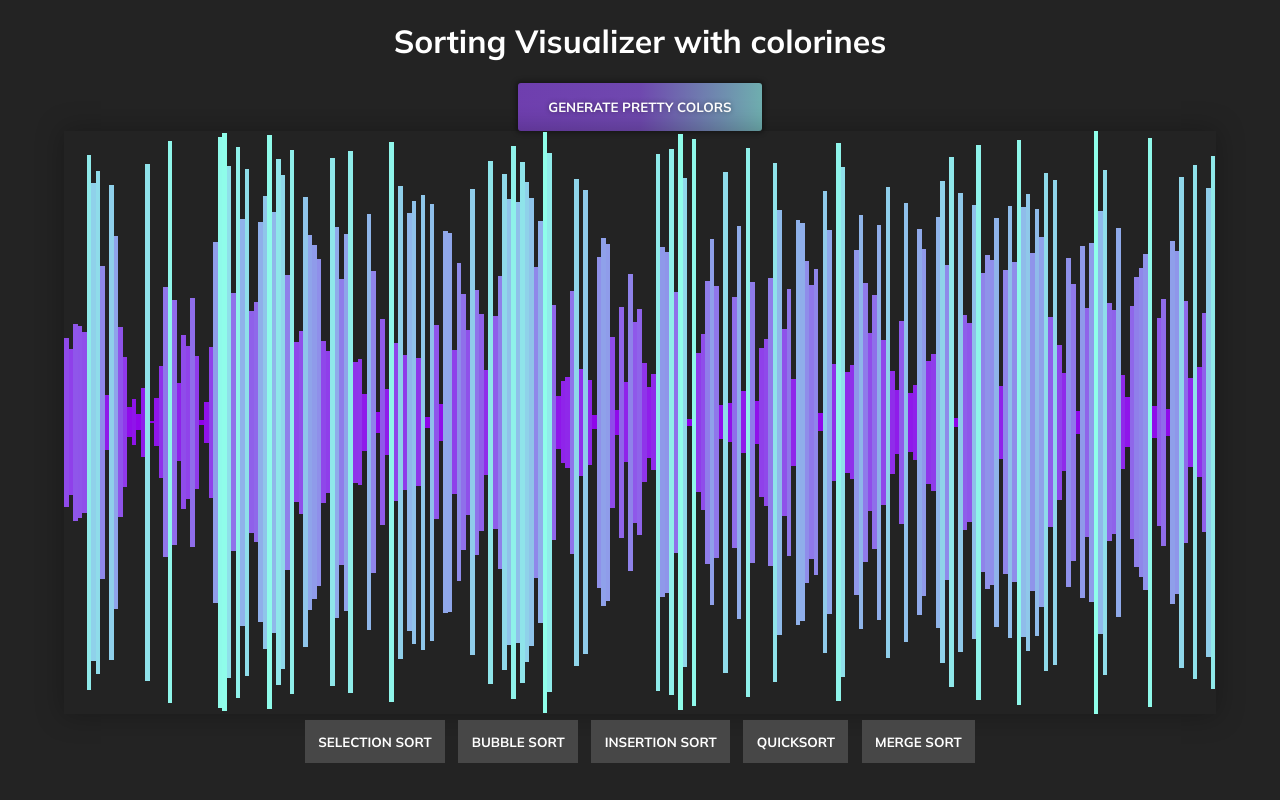
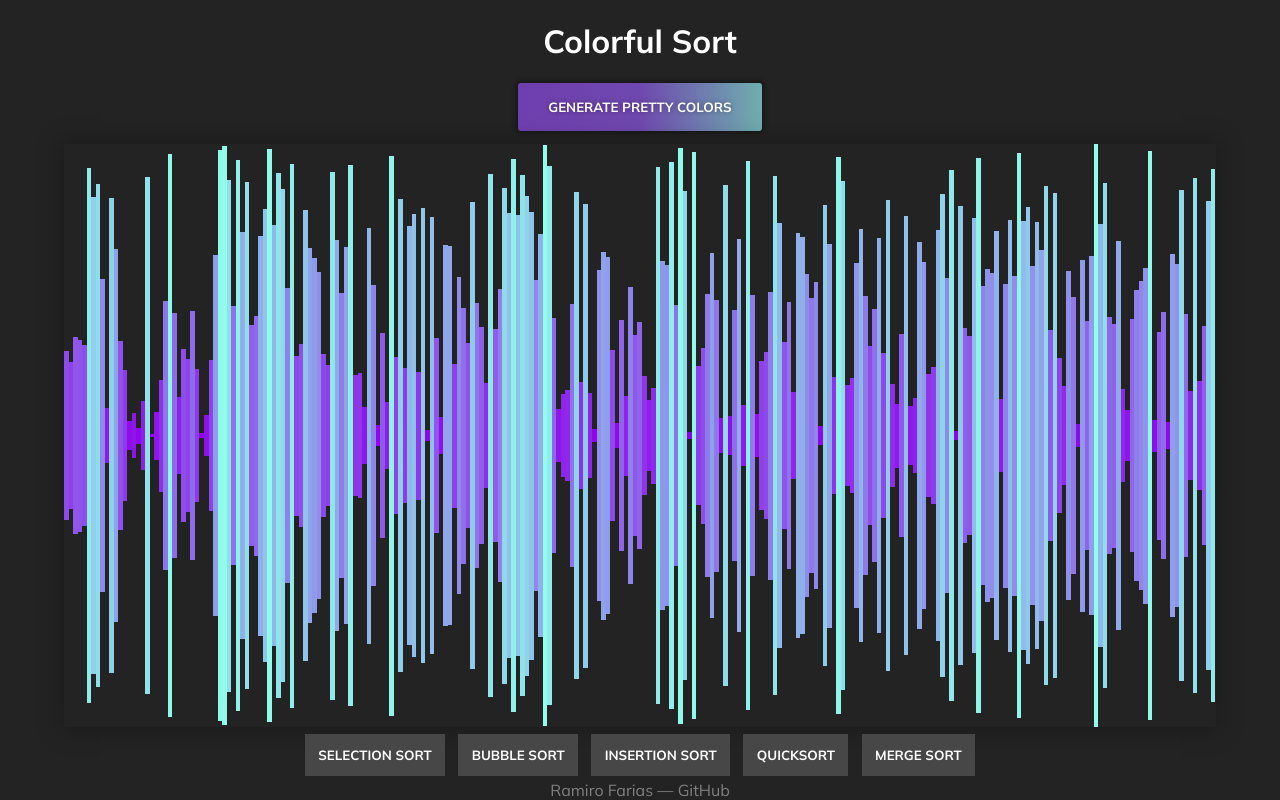
Before and after one commit to ramirofarias/colorfulSort, a React (Create React App) app: page / in a window 1280 px wide. Built offline with nearby package versions, Linux system fonts and the light colour scheme.

Commit message:
Changed title, added link to GH

```diff
--- a/src/SortingVisualizer/SortingVisualizer.tsx
+++ b/src/SortingVisualizer/SortingVisualizer.tsx
@@ -12,7 +12,7 @@ export const SortingVisualizer: React.FC = () => {
   const [bars, setBars] = useState([0]);
   const [colorin, setColorin] = useState(0);
   const [anotherColorin, setAnotherColorin] = useState(0);
-  const [disabledButton, setDisabledButton] = useState(false);
+  const [isDisabled, setDisabledButton] = useState(false);
 
   const generateBars = () => {
     const arr = [];
@@ -99,11 +99,11 @@ export const SortingVisualizer: React.FC = () => {
         alignItems: "center",
       }}
     >
-      <h1 id="titulo">Sorting Visualizer with colorines</h1>
+      <h1 id="titulo">Colorful Sort</h1>
 
       <ResetArray
         data-testid="resetArray"
-        disabledButton={disabledButton}
+        disabledButton={isDisabled}
         generateBars={generateBars}
         color1={colorin}
         color2={bars}
@@ -112,7 +112,7 @@ export const SortingVisualizer: React.FC = () => {
       <Visualizer bars={bars} color1={colorin} color3={anotherColorin} />
       <div className="button--wrapper">
         <button
-          disabled={disabledButton}
+          disabled={isDisabled}
           onClick={() => {
             handleClickSelectionSort();
           }}
@@ -120,7 +120,7 @@ export const SortingVisualizer: React.FC = () => {
           Selection Sort
         </button>
         <button
-          disabled={disabledButton}
+          disabled={isDisabled}
           onClick={() => {
             handleClickBubbleSort();
           }}
@@ -128,7 +128,7 @@ export const SortingVisualizer: React.FC = () => {
           Bubble Sort
         </button>
         <button
-          disabled={disabledButton}
+          disabled={isDisabled}
           onClick={() => {
             handleClickInsertionSort();
           }}
@@ -136,7 +136,7 @@ export const SortingVisualizer: React.FC = () => {
           Insertion Sort
         </button>
         <button
-          disabled={disabledButton}
+          disabled={isDisabled}
           onClick={() => {
             handleClickQuickSort();
           }}
@@ -144,7 +144,7 @@ export const SortingVisualizer: React.FC = () => {
           QuickSort
         </button>
         <button
-          disabled={disabledButton}
+          disabled={isDisabled}
           onClick={() => {
             handleClickMergeSort();
           }}
@@ -152,6 +152,11 @@ export const SortingVisualizer: React.FC = () => {
           Merge Sort
         </button>
       </div>
+      <div className="about">
+        <a href="https://www.github.com/ramirofarias" target="_blank">
+          <span>Ramiro Farias — GitHub</span>
+        </a>
+      </div>
     </div>
   );
 };
--- a/src/SortingVisualizer/algorithms/BubbleSort.ts
+++ b/src/SortingVisualizer/algorithms/BubbleSort.ts
@@ -2,15 +2,15 @@ import swapBars from "../HelperFunctions";
 
 export async function* BubbleSort(arr: number[]) {
   const len = arr.length;
-
+  const copy = [...arr];
   for (let i = 0; i < len; i++) {
     for (let j = 0; j < len - i - 1; j++) {
-      if (arr[j] > arr[j + 1]) {
-        yield arr;
-        await swapBars(arr, j, j + 1);
+      if (copy[j] > copy[j + 1]) {
+        yield copy;
+        await swapBars(copy, j, j + 1);
       }
     }
   }
 
-  return arr;
+  return copy;
 }
--- a/src/SortingVisualizer/algorithms/InsertionSort.ts
+++ b/src/SortingVisualizer/algorithms/InsertionSort.ts
@@ -1,13 +1,14 @@
 import swapBars from "../HelperFunctions";
 
 export async function* InsertionSort(array: number[]) {
-  for (let i = 1; i < array.length; i++) {
+  let copy = [...array];
+  for (let i = 1; i < copy.length; i++) {
     for (let j = i; j > 0; j--) {
-      if (array[j] < array[j - 1]) {
-        await swapBars(array, j, j - 1);
-        yield array;
+      if (copy[j] < copy[j - 1]) {
+        await swapBars(copy, j, j - 1);
+        yield copy;
       }
     }
   }
-  return array;
+  return copy;
 }
--- a/src/SortingVisualizer/algorithms/SelectionSort.ts
+++ b/src/SortingVisualizer/algorithms/SelectionSort.ts
@@ -1,13 +1,14 @@
 import swapBars from "../HelperFunctions";
 
 export async function* SelectionSort(array: number[]) {
-  for (let i = 0; i < array.length; i++) {
-    for (let j = i + 1; j < array.length; j++) {
-      if (array[i] > array[j]) {
-        await swapBars(array, i, j);
-        yield array;
+  let copy = [...array];
+  for (let i = 0; i < copy.length; i++) {
+    for (let j = i + 1; j < copy.length; j++) {
+      if (copy[i] > copy[j]) {
+        await swapBars(copy, i, j);
+        yield copy;
       }
     }
   }
-  return array;
+  return copy;
 }
--- a/src/SortingVisualizer/components/ResetArray.tsx
+++ b/src/SortingVisualizer/components/ResetArray.tsx
@@ -25,6 +25,7 @@ const ResetArray = (props: {
         textTransform: "uppercase",
         height: "48px",
         padding: "0 30px",
+        marginBottom: "1em",
         boxShadow: `0 0 5px 2px rgba(0,0,0,.4)`,
         textShadow: "0px 0px 5px rgba(0,0,0, .4)",
       }}
--- a/src/index.css
+++ b/src/index.css
@@ -29,6 +29,12 @@ button {
   text-transform: uppercase;
 }
 
+.button--wrapper {
+  display: flex;
+  justify-content: center;
+  flex-wrap: wrap;
+}
+
 button:focus {
   outline: none;
 }
@@ -47,6 +53,20 @@ button:disabled {
   filter: brightness(40%);
 }
 
+.about {
+  position: fixed;
+  bottom: 0;
+}
+
+a {
+  color: #808080;
+  text-decoration: none; /* no underline */
+}
+a:hover {
+  color: white;
+  cursor: pointer;
+}
+
 @media (max-width: 900px) {
   body {
     font-size: 12px;
```
Also changed, not shown: 1 other file (tests, documents, lock files or other folders).
